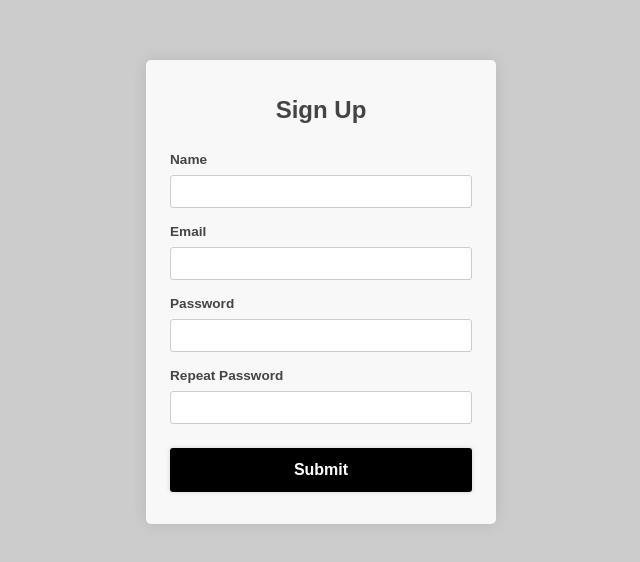
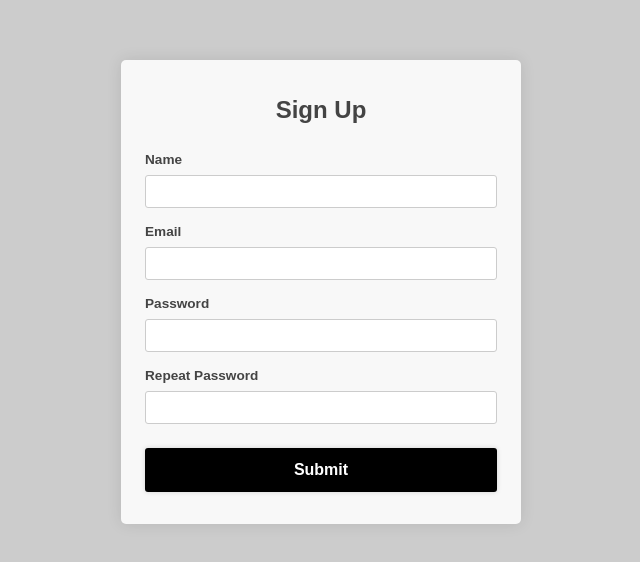
Before and after one commit to RayanEncarnacion/FormValidation-react, a React (Create React App) app: page / in a window 1280 px wide. Shown: the part 108-670 px from the top of the page, without its empty margins (319-959 px from the left). Built offline with nearby package versions, Linux system fonts and the light colour scheme.

Commit message:
Fixed width and max width

```diff
--- a/src/index.css
+++ b/src/index.css
@@ -18,9 +18,9 @@ body {
 }
 
 form {
-  width: 90%;
+  width: 100%;
   padding: 1rem 1.5rem;
-  max-width: 350px;
+  max-width: 400px;
   margin-inline: auto;
   display: flex;
   flex-direction: column;
```
